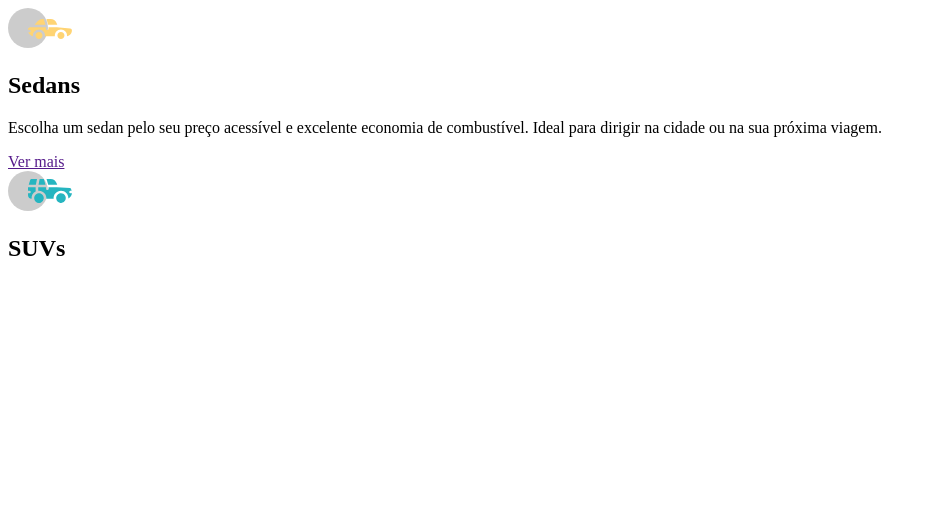
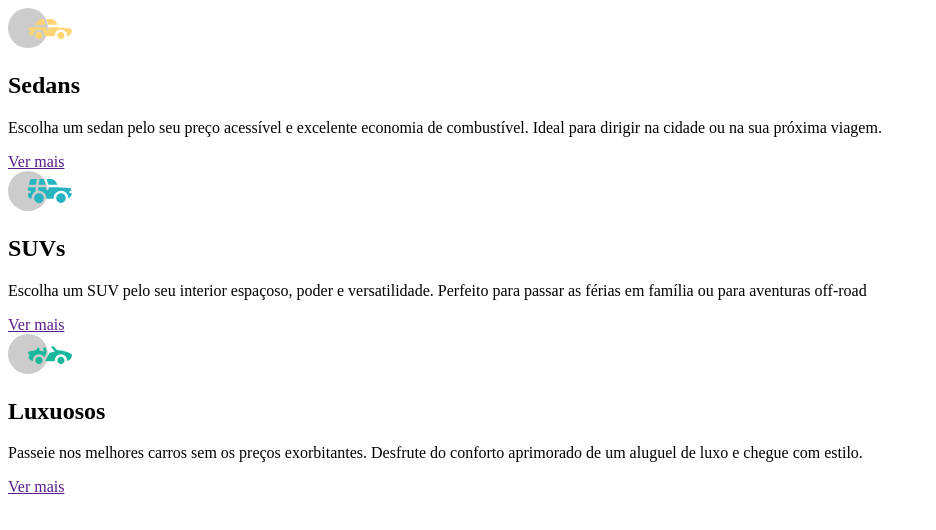
Before and after one commit to Guita07/carros, a plain HTML site: page index.html in a window 1280 px wide. Shown: the whole page, without its empty margins (0-936 px from the left). Drawn offline with Linux system fonts and the light colour scheme.

Commit message:
HTML finalizado

```diff
--- a/index.html
+++ b/index.html
@@ -18,15 +18,15 @@
         <section class="suvs">
             <img src="./imagens/icon-suvs.svg" alt="carro suv">
             <h2>SUVs</h2>
-            <p></p>
-            <a href=""></a>
+            <p>Escolha um SUV pelo seu interior espaçoso, poder e versatilidade. Perfeito para passar as férias em família ou para aventuras off-road</p>
+            <a href="">Ver mais</a>
         </section>
 
         <section class="luxuosos">
-            <img src="" alt="">
-            <h2></h2>
-            <p></p>
-            <a href=""></a>
+            <img src="./imagens/icon-luxury.svg" alt="carro luxuoso">
+            <h2>Luxuosos</h2>
+            <p>Passeie nos melhores carros sem os preços exorbitantes. Desfrute do conforto aprimorado de um aluguel de luxo e chegue com estilo.</p>
+            <a href="">Ver mais</a>
         </section>
     </main>
 </body>
```
